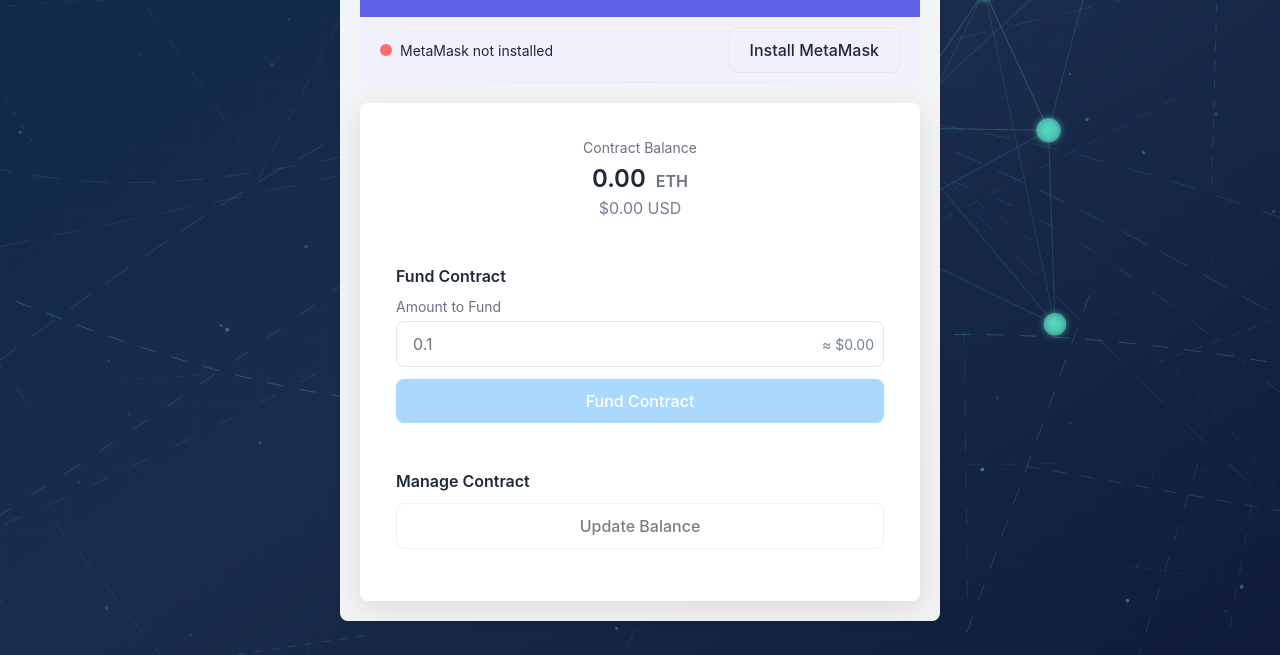
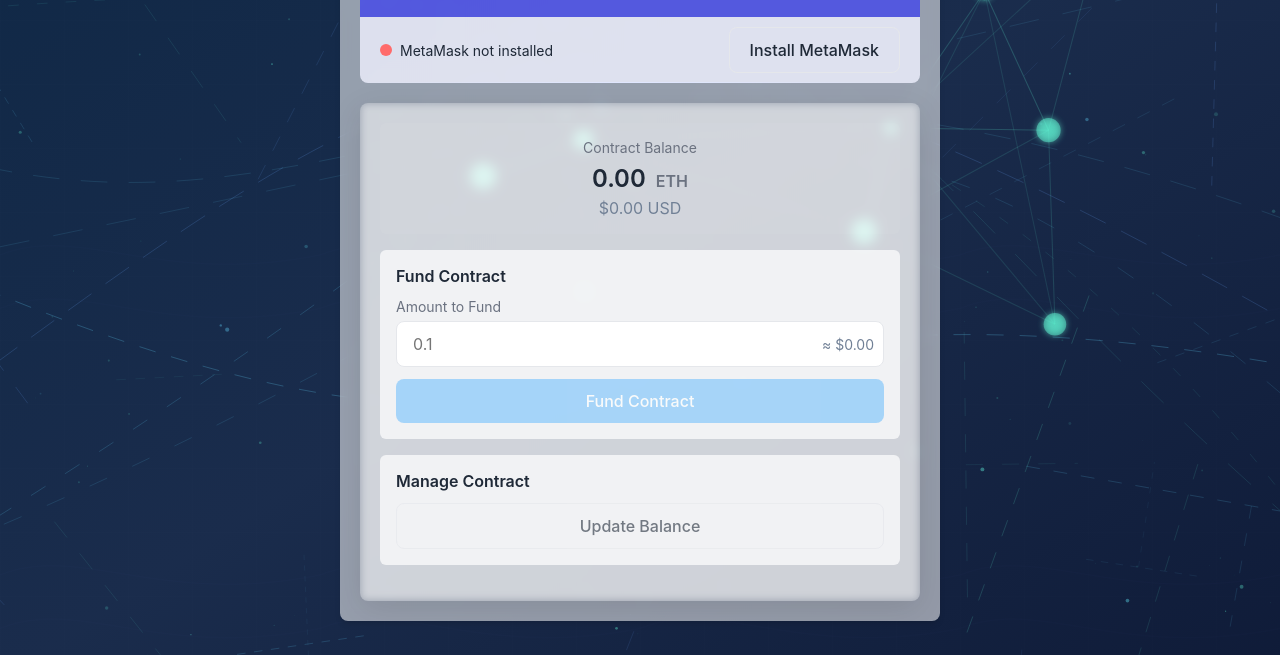
Before and after one commit to Leeh-Santos/money_beggarETH, a plain HTML site: page html-fund-me/index.html in a window 1280 px wide. Shown: the part 145-800 px from the top of the page. Drawn offline with Linux system fonts and the light colour scheme.

Commit message:
transparant front

```diff
--- a/html-fund-me/style.css
+++ b/html-fund-me/style.css
@@ -112,6 +112,7 @@
 
   .action-section {
     margin-bottom: 20px;
+    background-color: rgba(255, 255, 255, 0.05);
   }
 
   .section-title {
@@ -316,7 +317,7 @@
 
   /* Adjust app container for transparency */
   .app-container {
-    background-color: rgba(255, 255, 255, 0.95);
+    background-color: rgba(255, 255, 255, 0.55);
     backdrop-filter: blur(6px);
     -webkit-backdrop-filter: blur(6px);
     transition: box-shadow 0.3s ease;
@@ -402,7 +403,7 @@
 
   /* Add transparency to the contract interaction sections */
   .app-content {
-    background-color: rgba(255, 255, 255, 0.85); /* White with 85% opacity */
+    background-color: rgba(255, 255, 255, 0.0); /* White with 85% opacity */
     backdrop-filter: blur(4px); /* Adds a slight blur effect behind the content */
     border-radius: 8px;
     box-shadow: 0 8px 32px rgba(0, 0, 0, 0.1);
@@ -425,7 +426,7 @@
 
   /* Balance section styling with transparency */
   .balance-section {
-    background-color: rgba(255, 255, 255, 0.7); /* White with 70% opacity */
+    background-color: rgba(255, 255, 255, 0.05); /* White with 70% opacity */
     border-radius: 6px;
     padding: 16px;
     margin-bottom: 16px;
```
